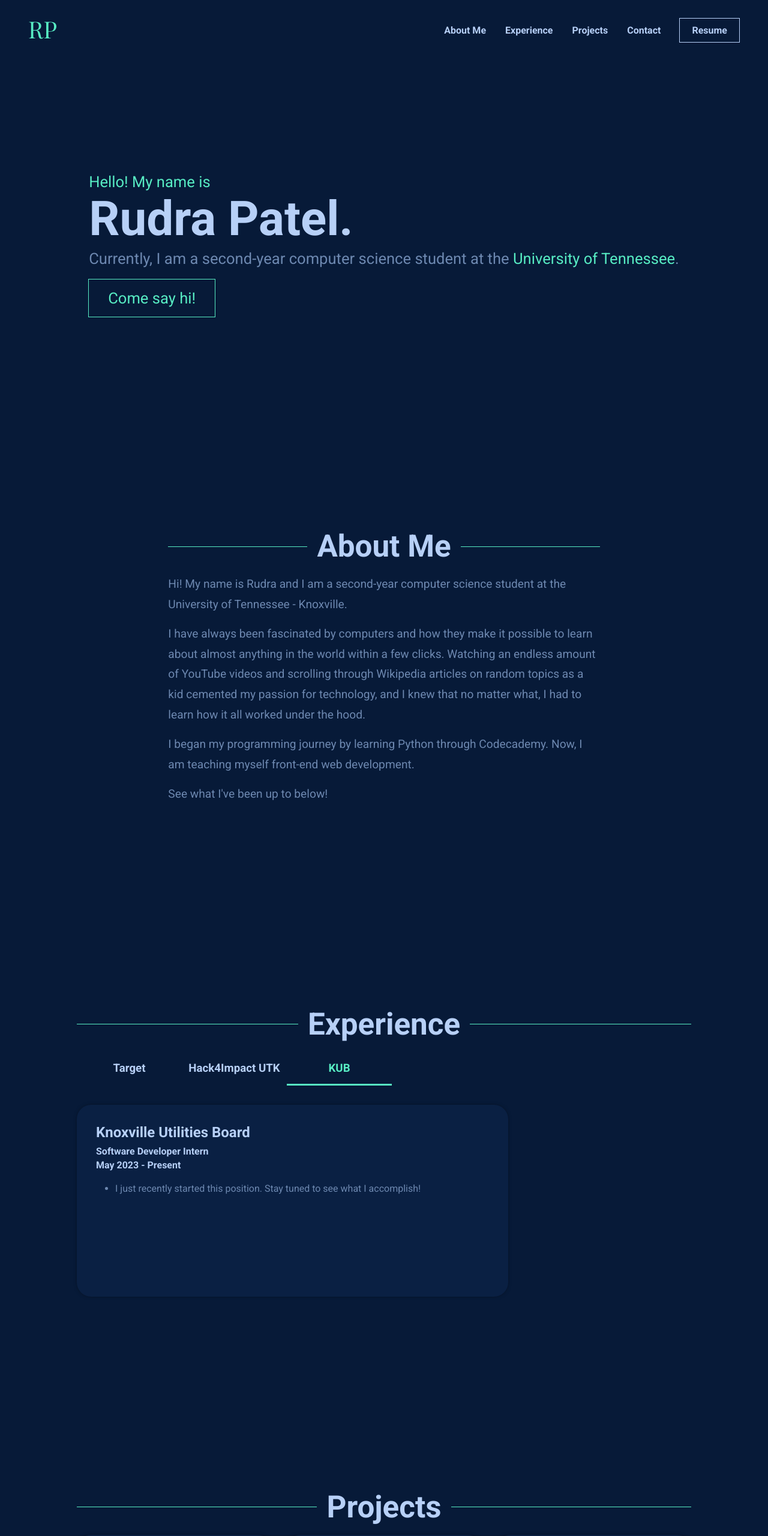
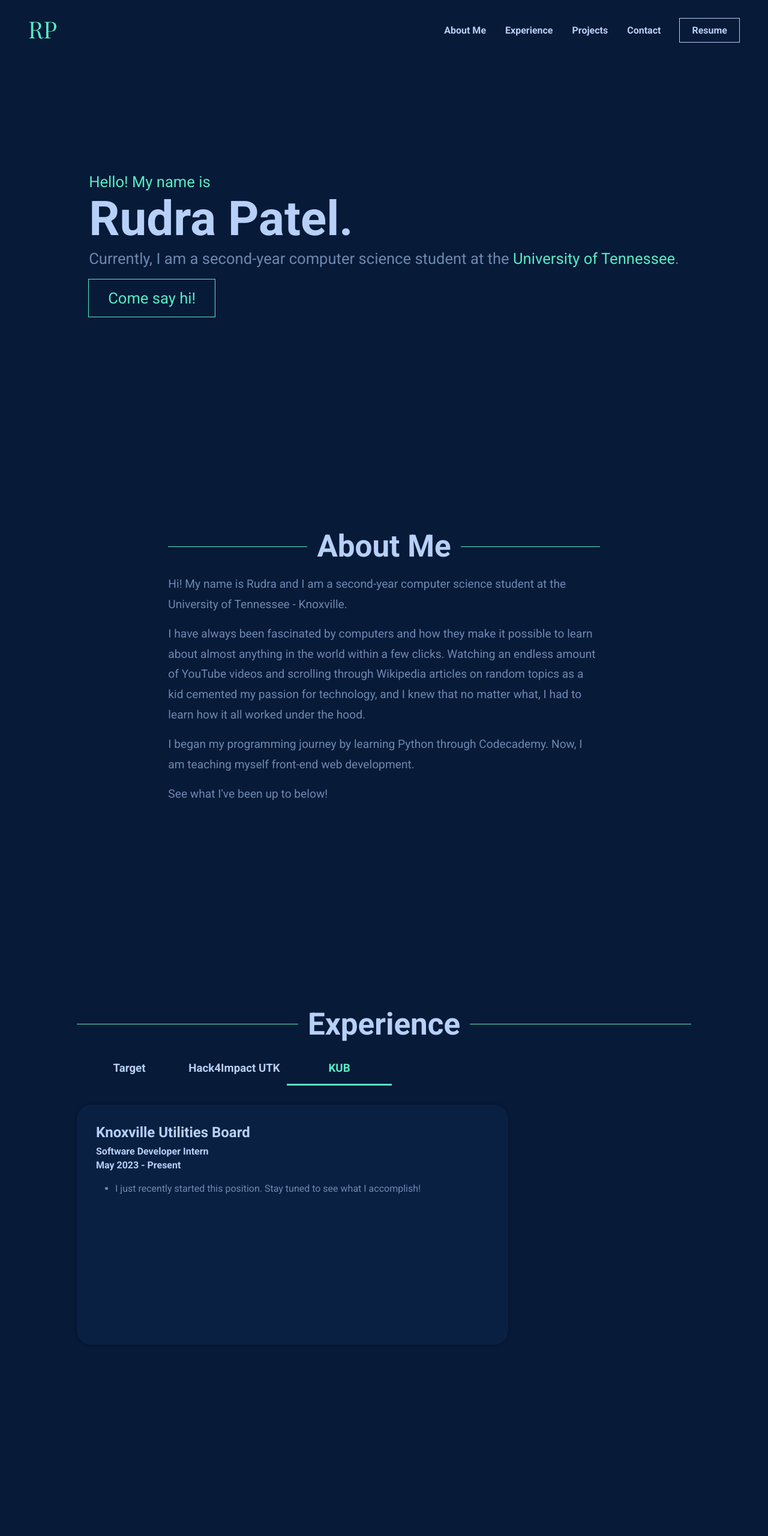
Before and after one commit to RudraPatel2003/rudrapatel, a Next.js app: page / in a window 1280 px wide. Shown: the top 2561 px of the page at 60% size. Built offline with nearby package versions, Linux system fonts and the light colour scheme.

Commit message:
Updates job description responsiveness

```diff
--- a/src/components/Experience.js
+++ b/src/components/Experience.js
@@ -105,7 +105,7 @@ const StyledSlidingBar = styled.div`
 
 const StyledJobDescription = styled.div`
   width: min(100%, 80ch);
-  height: 35rem;
+  height: 45rem;
   border-radius: 1.5rem;
   padding: 2rem;
   background-color: var(--color-background-light);
@@ -135,13 +135,18 @@ const StyledJobDescription = styled.div`
     margin-bottom: 0.75rem;
   }
 
+  @media (min-width: 320px) {
+    height: 35rem;
+  }
+  @media (min-width: 400px) {
+    height: 30rem;
+  }
+
   @media (min-width: 450px) {
     height: 25rem;
   }
 
-  @media (min-width: 400px) {
-    height: 20rem;
-  }
+
 `;
 
 export default function Experience() {
```
